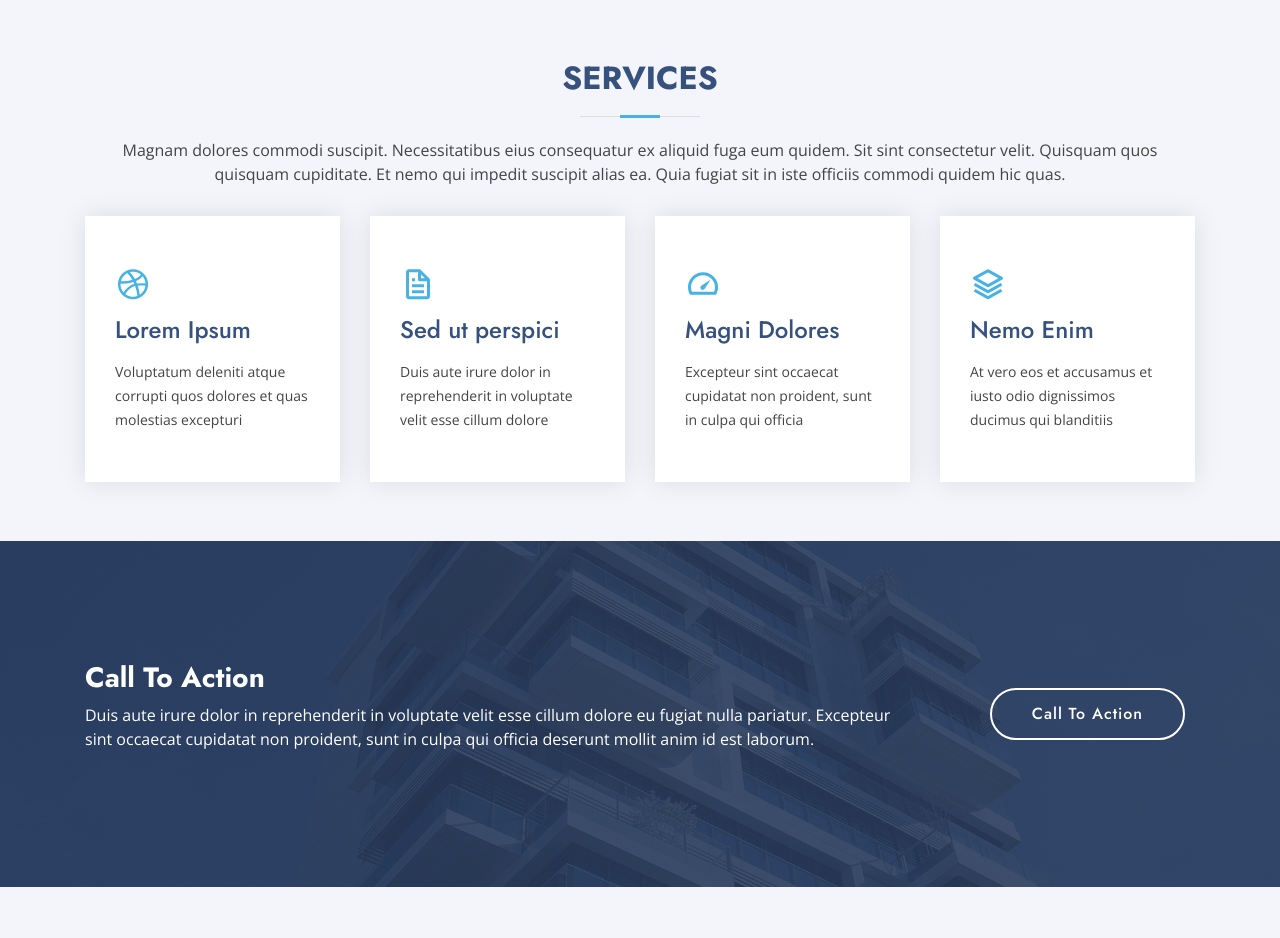
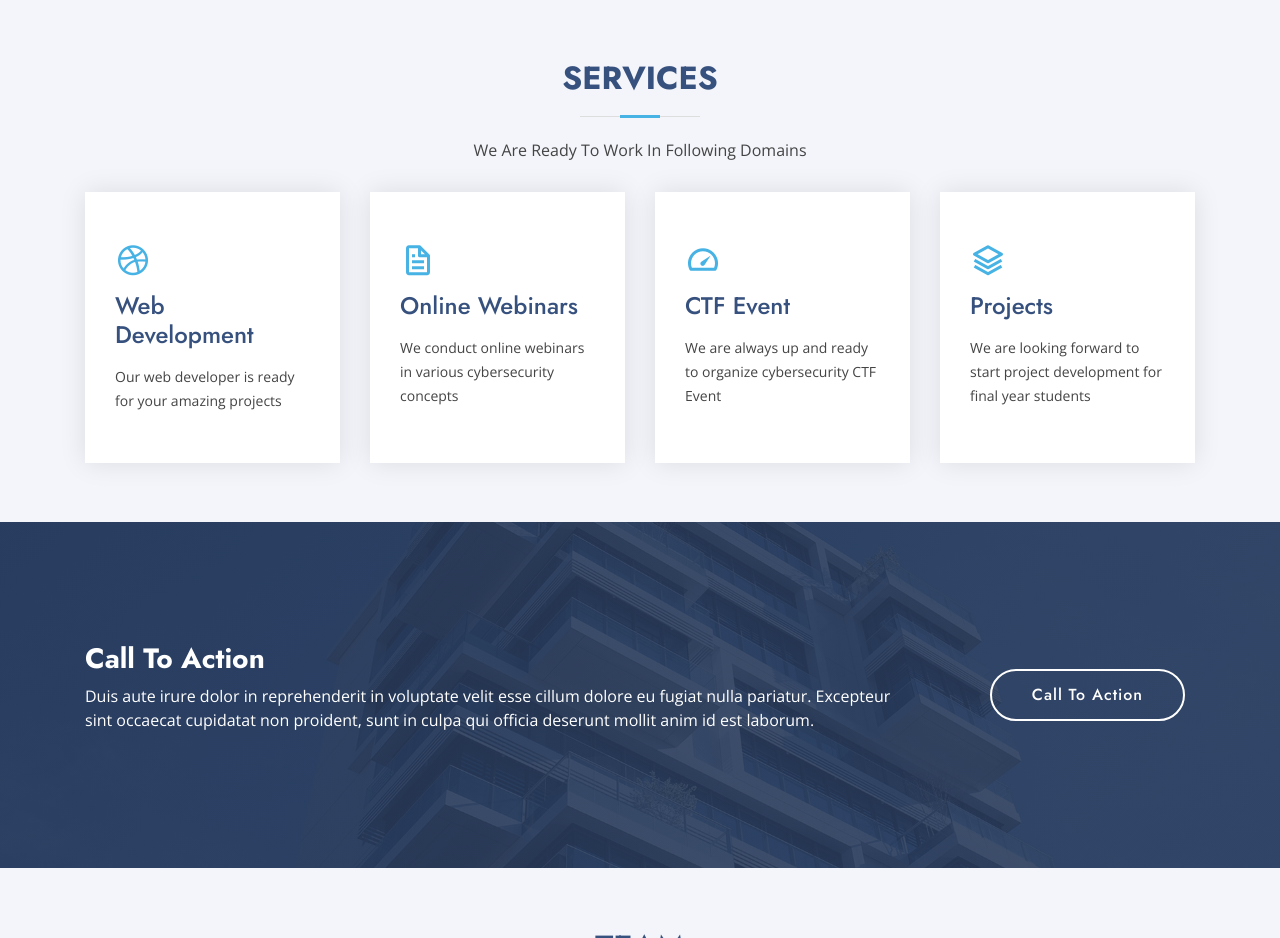
Before and after one commit to harshrai12/CSCODERSHUB-new-website, a plain HTML site: page index.html in a window 1280 px wide. Shown: the part 2360-3298 px from the top of the page. Drawn offline with nearby package versions, Linux system fonts and the light colour scheme.

Commit message:
Modified Services Section

```diff
--- a/index.html
+++ b/index.html
@@ -270,39 +270,39 @@
 
         <div class="section-title">
           <h2>Services</h2>
-          <p>Magnam dolores commodi suscipit. Necessitatibus eius consequatur ex aliquid fuga eum quidem. Sit sint consectetur velit. Quisquam quos quisquam cupiditate. Et nemo qui impedit suscipit alias ea. Quia fugiat sit in iste officiis commodi quidem hic quas.</p>
+          <p>We Are Ready To Work In Following Domains</p>
         </div>
 
         <div class="row">
           <div class="col-xl-3 col-md-6 d-flex align-items-stretch" data-aos="zoom-in" data-aos-delay="100">
             <div class="icon-box">
               <div class="icon"><i class="bx bxl-dribbble"></i></div>
-              <h4><a href="">Lorem Ipsum</a></h4>
-              <p>Voluptatum deleniti atque corrupti quos dolores et quas molestias excepturi</p>
+              <h4><a href="">Web Development</a></h4>
+              <p>Our web developer is ready for your amazing projects</p>
             </div>
           </div>
 
           <div class="col-xl-3 col-md-6 d-flex align-items-stretch mt-4 mt-md-0" data-aos="zoom-in" data-aos-delay="200">
             <div class="icon-box">
               <div class="icon"><i class="bx bx-file"></i></div>
-              <h4><a href="">Sed ut perspici</a></h4>
-              <p>Duis aute irure dolor in reprehenderit in voluptate velit esse cillum dolore</p>
+              <h4><a href="">Online Webinars</a></h4>
+              <p>We conduct online webinars in various cybersecurity concepts</p>
             </div>
           </div>
 
           <div class="col-xl-3 col-md-6 d-flex align-items-stretch mt-4 mt-xl-0" data-aos="zoom-in" data-aos-delay="300">
             <div class="icon-box">
               <div class="icon"><i class="bx bx-tachometer"></i></div>
-              <h4><a href="">Magni Dolores</a></h4>
-              <p>Excepteur sint occaecat cupidatat non proident, sunt in culpa qui officia</p>
+              <h4><a href="">CTF Event</a></h4>
+              <p>We are always up and ready to organize cybersecurity CTF Event</p>
             </div>
           </div>
 
           <div class="col-xl-3 col-md-6 d-flex align-items-stretch mt-4 mt-xl-0" data-aos="zoom-in" data-aos-delay="400">
             <div class="icon-box">
               <div class="icon"><i class="bx bx-layer"></i></div>
-              <h4><a href="">Nemo Enim</a></h4>
-              <p>At vero eos et accusamus et iusto odio dignissimos ducimus qui blanditiis</p>
+              <h4><a href="">Projects</a></h4>
+              <p>We are looking forward to start project development for final year students</p>
             </div>
           </div>
 
```
